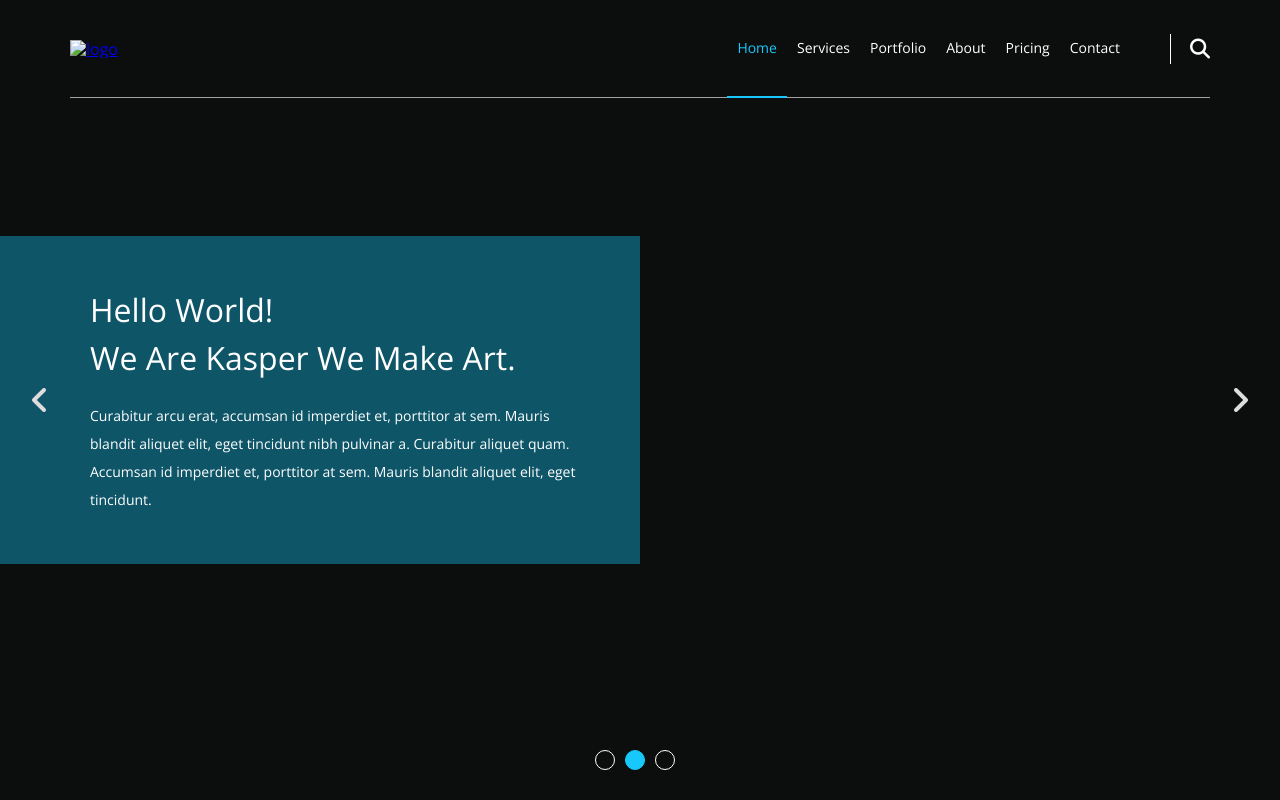
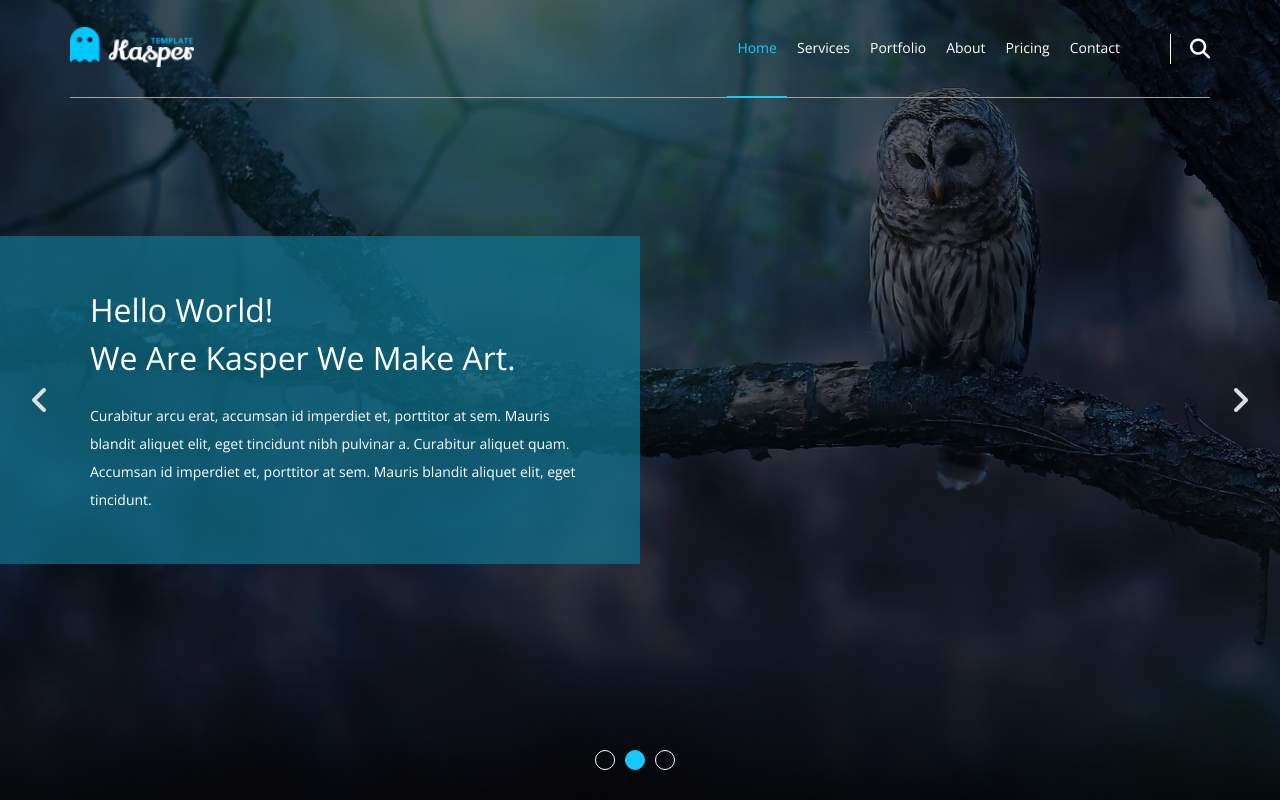
Before and after one commit to Fathi-Mohammed/Template-Tow-From-Elzero-Web-School, a plain HTML site: page index.html in a window 1280 px wide. Shown: the top 800 px of the page. Drawn offline with nearby package versions, Linux system fonts and the light colour scheme; the site is published under a folder, as on GitHub Pages, so addresses that start at the root find nothing.

Commit message:
Add files via upload

```diff
--- a/css/style.css
+++ b/css/style.css
@@ -4,6 +4,7 @@
     --transparent-color: rgb(15, 116, 143, 70%);
     --section-padding: 100px;
 }
+
 /* end variables */
 /* Start Global rules */
 * {
@@ -13,51 +14,61 @@
     padding: 0;
     margin: 0;
 }
+
 html {
     scroll-behavior: smooth;
 }
+
 body {
     font-family: 'Open Sans', sans-serif;
 }
+
 ul {
     list-style: none;
 }
+
 .container {
     padding-left: 15px;
     padding-right: 15px;
     margin-left: auto;
     margin-right: auto;
 }
+
 /* small */
 @media (min-width: 768px) {
     .container {
         width: 750px;
     }
 }
+
 /* medium */
 @media (min-width: 992px) {
     .container {
         width: 970px;
     }
 }
+
 /* large */
 @media (min-width: 1200px) {
     .container {
         width: 1170px;
     }
 }
+
 /* End Global rules */
 /* start Components */
 .main-heading {
     text-align: center;
 }
-.main-heading h2  {
+
+.main-heading h2 {
     font-weight: normal;
     font-size: 40px;
     position: relative;
     margin-bottom: 70px;
     text-transform: uppercase;
 }
+
 .main-heading h2::before {
     content: '';
     position: absolute;
@@ -68,6 +79,7 @@ ul {
     bottom: -30px;
     width: 120px;
 }
+
 .main-heading h2::after {
     content: '';
     position: absolute;
@@ -76,17 +88,19 @@ ul {
     width: 14px;
     height: 14px;
     border-radius: 50%;
-    border: 2px solid #333 ;
+    border: 2px solid #333;
     bottom: -38px;
     background-color: white;
 }
+
 .main-heading p {
     width: 550px;
-    margin : 0 auto 100px ;
+    margin: 0 auto 100px;
     max-width: 100%;
     line-height: 2;
     color: #777;
 }
+
 /* end Components */
 /* start header */
 header {
@@ -95,6 +109,7 @@ header {
     width: 100%;
     z-index: 2;
 }
+
 header .container {
     display: flex;
     justify-content: space-between;
@@ -102,6 +117,7 @@ header .container {
     position: relative;
     min-height: 97px;
 }
+
 header .container::after {
     content: '';
     position: absolute;
@@ -111,33 +127,40 @@ header .container::after {
     width: Calc(100% - 30px);
     left: 15px;
 }
+
 header img {
     height: 40px;
 }
+
 header nav {
     flex: 1;
     display: flex;
     align-items: center;
     justify-content: flex-end;
 }
+
 header .toggle-menu {
     color: white;
     font-size: 22px;
 
 }
+
 @media (min-width:768px) {
     header .toggle-menu {
         display: none;
     }
 }
+
 header nav ul {
     display: flex;
 }
+
 @media (max-width:767px) {
     header nav ul {
         display: none;
     }
-    header nav .toggle-menu:hover + ul  {
+
+    header nav .toggle-menu:hover+ul {
         display: flex;
         flex-direction: column;
         position: absolute;
@@ -146,10 +169,12 @@ header nav ul {
         width: 100%;
         background-color: rgb(0, 0, 0, 60%);
     }
+
     header nav ul li a {
         padding: 15px !important;
     }
 }
+
 header nav ul li a {
     display: block;
     color: white;
@@ -160,11 +185,13 @@ header nav ul li a {
     position: relative;
     z-index: 2;
 }
+
 header nav ul li a.active,
 header nav ul li a:hover {
     color: var(--main-color);
-    border-bottom:2px solid var(--main-color);
+    border-bottom: 2px solid var(--main-color);
 }
+
 header .form {
     width: 40px;
     height: 30px;
@@ -172,6 +199,7 @@ header .form {
     margin-left: 40px;
     border-left: 1px solid white;
 }
+
 header .form i {
     color: white;
     position: absolute;
@@ -180,15 +208,17 @@ header .form i {
     transform: translateY(-50%);
     right: 0;
 }
+
 /* end header */
 /* start landing */
 .landing {
     min-height: 100vh;
     background-color: #1f2021;
-    background-image: url(/images/landing.jpg);
+    background-image: url(../images/landing.jpg);
     background-size: cover;
     position: relative;
 }
+
 .landing .overlay {
     position: absolute;
     left: 0;
@@ -197,6 +227,7 @@ header .form i {
     height: 100%;
     background-color: rgb(0, 0, 0, 60%);
 }
+
 .landing .text {
     position: absolute;
     left: 0;
@@ -209,47 +240,57 @@ header .form i {
     display: flex;
     justify-content: flex-end;
 }
+
 .landing .text .content {
     max-width: 500px;
 }
+
 @media (max-width: 767px) {
     .landing .text {
         width: 100%;
     }
+
     .landing .text .content {
         max-width: 100%;
     }
 }
+
 .landing .text .content h2 {
     font-size: 32px;
     font-weight: normal;
     line-height: 1.5;
     margin-bottom: 20px;
 }
+
 .landing .text .content p {
     font-size: 14px;
     line-height: 2;
 }
+
 .landing .change-background {
     position: absolute;
     top: 50%;
     transform: translateY(-50%);
     color: #ddd;
 }
+
 @media (max-width: 767px) {
     .landing .change-background {
         display: none;
     }
 }
+
 .landing .left {
     left: 30px;
     cursor: pointer;
 }
+
 .landing .right {
     right: 30px;
     cursor: pointer;
 
 }
+
 .landing .bullets {
     position: absolute;
     left: 50%;
@@ -258,7 +299,8 @@ header .form i {
     display: flex;
 
 }
-.landing .bullets li{
+
+.landing .bullets li {
     width: 20px;
     height: 20px;
     border: 1px solid white;
@@ -266,10 +308,12 @@ header .form i {
     margin-right: 10px;
     cursor: pointer;
 }
+
 .landing .bullets .active {
     background-color: var(--main-color);
     border-color: var(--main-color);
 }
+
 /* end landing */
 
 /* Start Services */
@@ -290,6 +334,7 @@ header .form i {
 .services .services-container .srv-box {
     display: flex;
 }
+
 @media (max-width:767px) {
     .services .services-container .srv-box {
         display: flex;
@@ -299,21 +344,26 @@ header .form i {
         text-align: center;
         margin-bottom: 40px;
     }
+
     .services .services-container .srv-box h3 {
         margin-top: 14px;
     }
 }
+
 .services .services-container .srv-box i {
     margin-right: 30px;
 }
+
 .services .services-container .srv-box h3 {
     margin-bottom: 30px;
     color: var(--main-color);
 }
+
 .services .services-container .srv-box p {
     line-height: 2;
     color: #777;
 }
+
 /* End Services */
 
 /* Start Design */
@@ -328,6 +378,7 @@ header .form i {
     align-items: center;
     overflow: hidden;
 }
+
 .design::before {
     content: '';
     position: absolute;
@@ -337,37 +388,45 @@ header .form i {
     height: 100%;
     background-color: rgb(0, 0, 0, 60%);
 }
+
 .design .image,
 .design .text {
     position: relative;
     z-index: 2;
     flex: 1;
 }
+
 .design .image {
     text-align: center;
 }
+
 .design .image img {
     position: relative;
     bottom: -150px;
 }
+
 @media (max-width:767px) {
     .design .image {
         display: none;
     }
 }
+
 .design .text {
     color: white;
     padding: 50px;
     background-color: var(--transparent-color);
 }
+
 .design .text h2 {
     font-weight: normal;
     text-transform: uppercase;
     margin-bottom: 40px;
 }
+
 .design .text ul li {
     padding: 15px 0;
 }
+
 .design .text ul li::before {
     font-family: 'Font Awesome 5 Free';
     content: '\f108';
@@ -376,69 +435,85 @@ margin-right: 10px;
     position: relative;
     top: 1px;
 }
+
 /* End Design */
 /* Start Portfolio */
 .portfolio {
     padding-top: var(--section-padding);
     padding-bottom: var(--section-padding);
 }
+
 .portfolio .container .shuffel {
     display: flex;
     justify-content: center;
     gap: 10px;
     padding-bottom: 50px;
 }
+
 .portfolio .container ul li {
     padding: 10px;
 }
+
 .portfolio .container ul li.active {
     background-color: var(--main-color);
     color: white;
 }
+
 .portfolio .imgs-container {
     display: flex;
     flex-wrap: wrap;
     margin-top: 60px;
 }
+
 .portfolio .imgs-container .box {
     position: relative;
     overflow: hidden;
 }
+
 .portfolio .imgs-container .box:hover .caption {
     bottom: 0;
 }
+
 .portfolio .imgs-container .box:hover img {
     transform: rotate(4deg) scale(1.1);
 }
+
 @media (min-width:768px) {
     .portfolio .imgs-container .box {
         flex-basis: 50%;
     }
 }
+
 @media (min-width:1199px) {
     .portfolio .imgs-container .box {
         flex-basis: 25%;
     }
 }
+
 .portfolio .imgs-container .box img {
     max-width: 100%;
     transition: 0.3s;
 }
+
 .portfolio .imgs-container .box .caption {
     position: absolute;
     left: 0;
     padding: 20px;
     background-color: white;
-    width: 100%;transition: 0.3s;
+    width: 100%;
+    transition: 0.3s;
     bottom: -100%;
 }
+
 .portfolio .imgs-container .box .caption h4 {
     font-weight: bold;
     margin-bottom: 10px;
 }
+
 .portfolio .imgs-container .box .caption h4 {
     color: var(--main-color);
 }
+
 .portfolio .more {
     text-decoration: none;
     color: white;
@@ -451,12 +526,14 @@ top: 1px;
     text-align: center;
     text-transform: uppercase;
 }
+
 /* End Portfolio */
 /* Start video */
 .video {
     position: relative;
 
 }
+
 .video::before {
     position: absolute;
     content: '';
@@ -466,9 +543,11 @@ top: 1px;
     height: 100%;
     background-color: rgba(0, 0, 0, 40%);
 }
+
 .video video {
     width: 100%;
 }
+
 .video .text {
     width: 100%;
     position: absolute;
@@ -479,14 +558,17 @@ top: 1px;
     color: white;
     text-align: center;
 }
+
 .video .text h2 {
     margin: 0 0 30px;
     text-transform: uppercase;
     font-weight: normal;
 }
+
 .video .text p {
-    margin-bottom: 20px ;
+    margin-bottom: 20px;
 }
+
 .video .text button {
     background-color: black;
     color: wheat;
@@ -495,6 +577,7 @@ top: 1px;
     border: none;
     text-transform: uppercase;
 }
+
 /* End video */
 /* Start About */
 .about {
@@ -502,18 +585,21 @@ top: 1px;
     overflow: hidden;
     text-align: center;
 }
+
 .about .container img {
     position: relative;
     bottom: -120px;
     margin-top: -120px;
     max-width: 100%;
 }
+
 @media (max-width:767px) {
     .about .container img {
         bottom: -60px;
         margin-top: -60px;
     }
 }
+
 /* End About */
 /* Start Stats */
 .stats {
@@ -524,6 +610,7 @@ max-width: 100%;
     background-size: cover;
     position: relative;
 }
+
 .stats::before {
     position: absolute;
     content: '';
@@ -533,31 +620,37 @@ max-width: 100%;
     height: 100%;
     background-color: rgba(0, 0, 0, 70%);
 }
+
 .stats .container {
     position: relative;
     display: flex;
     flex-wrap: wrap;
 }
+
 .stats .container .box {
     color: white;
     padding: 50px;
     background-color: var(--transparent-color);
 }
+
 @media (max-width:676px) {
     .stats .container .box {
         flex-basis: 100%;
     }
 }
+
 @media (min-width:678px) {
     .stats .container .box {
         flex-basis: 50%;
     }
 }
+
 @media (min-width:992px) {
     .stats .container .box {
         flex-basis: 25%;
     }
 }
+
 .stats .container .box i {
     width: 40px;
     height: 40px;
@@ -569,12 +662,15 @@ max-width: 100%;
     margin: auto;
     margin-bottom: 30px;
 }
+
 .stats .container .box .number {
     font-size: 50px;
     font-weight: bold;
     margin-bottom: 20px;
 }
+
 .stats .container .box p {
     font-size: 14px;
 }
+
 /* End Stats */
--- a/index.html
+++ b/index.html
@@ -21,7 +21,7 @@
 <header>
     <div class="container">
         <a href="#">
-            <img src="/images/logo.png" alt="logo">
+            <img src="images/logo.png" alt="logo">
         </a>
         <nav>
             <i class="fas fa-bars toggle-menu"></i>
@@ -211,6 +211,7 @@
     </div>
 </div>
 <!-- End About -->
+
 <!-- Start Stats -->
 <div class="stats">
     <div class="container">
@@ -237,49 +238,6 @@
     </div>
 </div>
 <!-- End Stats -->
-<!-- Start Skills -->
-<!-- <div class="our-skills">
-    <div class="container">
-        <div class="testimonials">
-            <h3>Testimonials</h3>
-            <p></p>
-            <div class="content">
-                <img src="images/skills-01.jpg" alt="">
-                <div class="text">
-                    Curabitur arcu erat, accumsan id imperdiet et, porttitor at sem. Mauris blandit aliquet elit, eget tincidunt.
-                    <p>
-                        John Doe, CEO
-                    </p>
-                </div>
-            </div>
-            <div class="content">
-                <img src="images/skills-02.jpg" alt="">
-                <div class="text">
-                    Curabitur arcu erat, accumsan id imperdiet et, porttitor at sem. Mauris blandit aliquet elit, eget tincidunt.
-                    <p>
-                        John Doe, CEO
-                    </p>
-                </div>
-            </div>
-            <ul class="bullets">
-                <li></li>
-                <li class="active"></li>
-                <li></li>
-            </ul>
-        </div>
-        <div class="skills">
-            <h3>Skills</h3>
-            <p>Curabitur arcu erat, accumsan id imperdiet et, porttitor at sem. Mauris blandit aliquet elit, eget tincidunt.</p>
-            <div class="prog-holder">
-                <h4>Adobe</h4>
-                <div class="prog">
-                    <span style="inline"></span>
-                </div>
-            </div>
-        </div>
-    </div>
-</div> -->
-<!-- End Skills -->
 
 
 </body>
```
Lines whose indentation alone changed are shown as unchanged.
